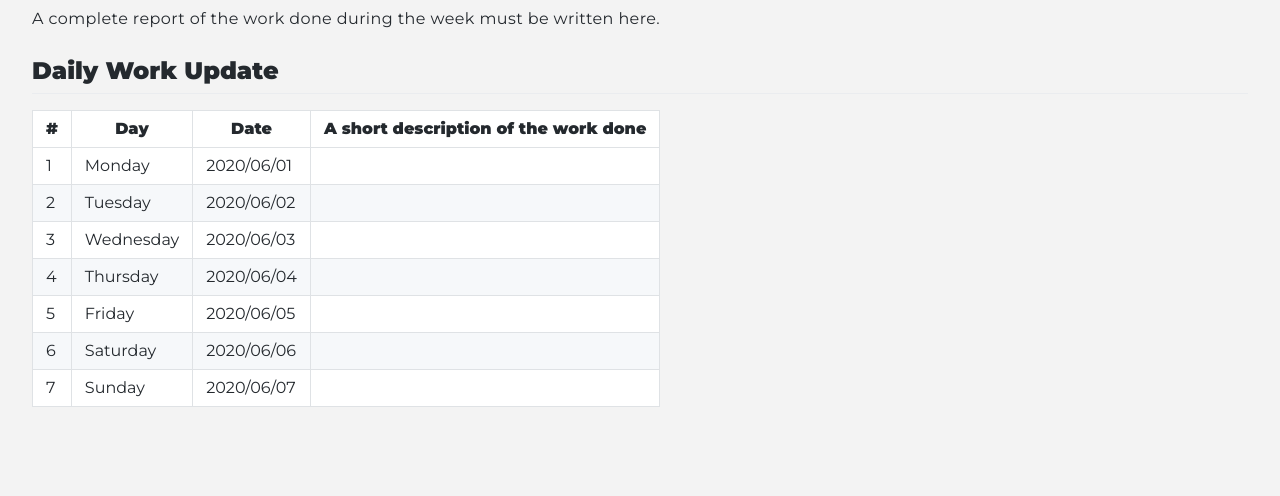
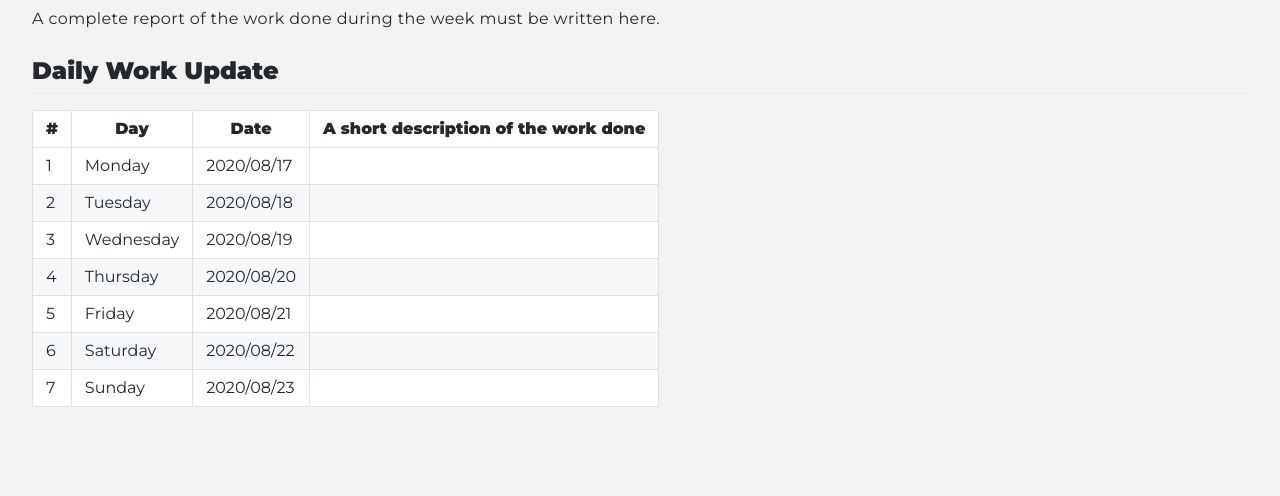
Before and after one commit to cdli-gh/blog, a Jekyll site: the page built from _blog/gsoc20/design_integration/posts/14_week12.md, in a window 1280 px wide. Shown: the part 659-1155 px from the top of the page. Built offline with Jekyll 4.4.1, drawn with Linux system fonts in a browser that asks for light colours; Markdown is read by kramdown in place of the engine named in the settings.

Commit message:
Update 14_week12.md

```diff
--- a/_blog/gsoc20/design_integration/posts/14_week12.md
+++ b/_blog/gsoc20/design_integration/posts/14_week12.md
@@ -21,10 +21,10 @@ A complete report of the work done during the week must be written here.
 
 |\#|Day|Date|A short description of the work done|
 |---	|---	|---	|---	|
-|1   	| Monday 	|   2020/06/01	|   	|
-|2   	| Tuesday  	|   2020/06/02	|   	|
-|3   	| Wednesday  	|  2020/06/03 	|   	|
-|4   	| Thursday  	|   2020/06/04	|   	|
-|5   	| Friday  	|   2020/06/05	|   	|
-|6   	| Saturday  	|   2020/06/06	|   	|
-|7   	| Sunday  	|   2020/06/07	|   	|
+|1   	| Monday 	|   2020/08/17	|   	|
+|2   	| Tuesday  	|   2020/08/18	|   	|
+|3   	| Wednesday  	|  2020/08/19 	|   	|
+|4   	| Thursday  	|   2020/08/20	|   	|
+|5   	| Friday  	|   2020/08/21	|   	|
+|6   	| Saturday  	|   2020/08/22	|   	|
+|7   	| Sunday  	|   2020/08/23	|   	|
```
